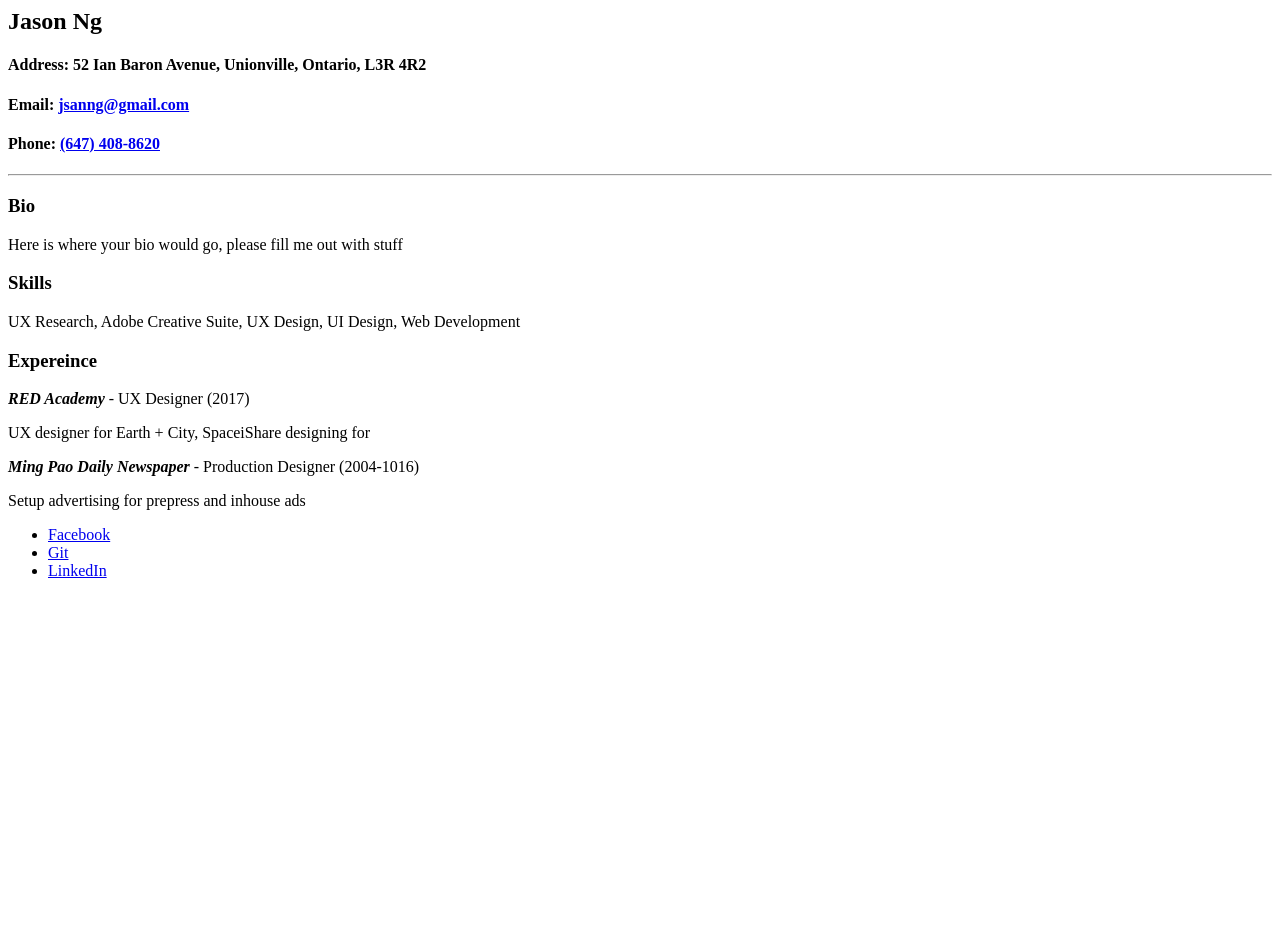
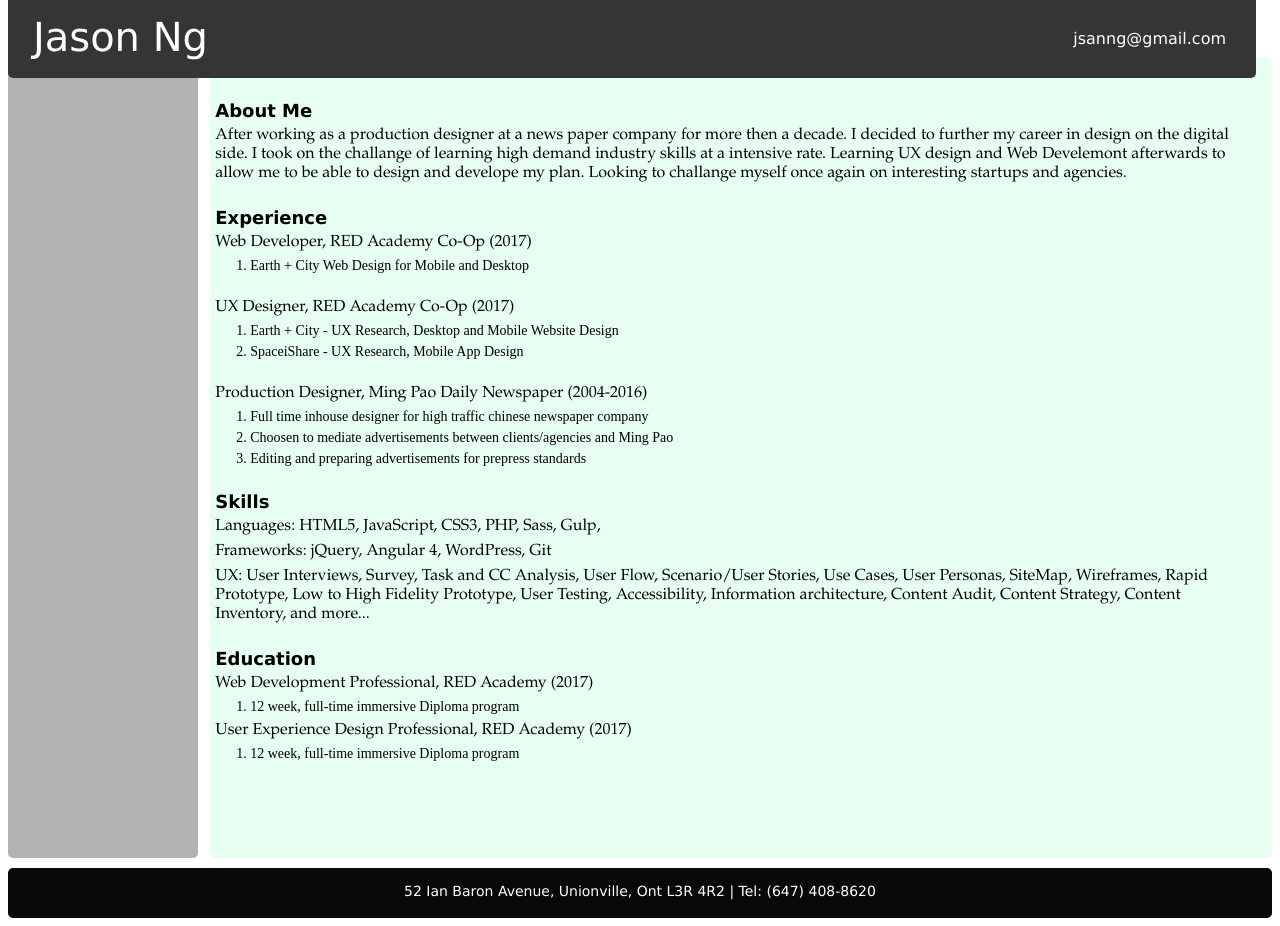
Before and after one commit to j4y88/RA-P0, a plain HTML site: page index.html in a window 1280 px wide. Before the commit the page ends 800 px from the top, so only its background shows below. Drawn offline with Linux system fonts and the light colour scheme.

Commit message:
Update Resume + Add CSS + Clean Up

```diff
--- a/index.html
+++ b/index.html
@@ -1,33 +1,53 @@
+<!DOCTYPE html>
 <html>
-	<head>
-		<title>Jason Ng Resume</title>
-    <link rel="stylesheet" type="text/css" href="style.css">
-	</head>
-	<body>
-    <section id="Intro">
-      <h1>Jason Ng</h1>
-      <h4>Address: 52 Ian Baron Avenue, Unionville, Ontario, L3R 4R2</h4>
-      <h4>Email: <a href="mailto:jsanng@gmail.com">jsanng@gmail.com</a></h4>
-      <h4>Phone: <a href="tel:6474088620">(647) 408-8620</a></h4>
-      <hr>
-    </section>
-	<article id="main">
-    <h3>Bio</h3>
-    <p> Here is where your bio would go, please fill me out with stuff</p>
-    <h3>Skills</h3>
-    <p> UX Research, Adobe Creative Suite, UX Design, UI Design, Web Development</p>
-		<h3>Expereince</h3>
-    <p><i><b>RED Academy</b></i> - UX Designer (2017)</p>
-    <p>UX designer for Earth + City, SpaceiShare designing for</p>
-		<p><i><b>Ming Pao Daily Newspaper</b></i> - Production Designer (2004-1016)</p>
-    <p>Setup advertising for prepress and inhouse ads</p>
-  </article>
-	</body>
-	<footer>
-		<ul>
-      <li><a href="https://www.facebook.com/JSanNg">Facebook</a></li>
-      <li><a href="https://github.com/j4y88/RA-P0">Git</a></li>
-      <li><a href="https://www.linkedin.com/in/jason-ng-67067b36/">LinkedIn</a></li>
-    </ul>
-	</footer>
+  <head>
+    <link type="text/css" rel="stylesheet" href="style.css"/>
+    <title></title>
+  </head>
+  <body>
+    <div id="header">
+      <p id="name">Jason Ng</p>
+      <a href="mailto:jsanng@gmail.com"><p id="email">jsanng@gmail.com</p></a>
+    </div>
+    <div class="left"></div>
+    <div class="right">
+      <br>
+      <h4>About Me</h4>
+      <p>After working as a production designer at a news paper company for more then a decade. I decided to further my career in design on the digital side. I took on the challange of learning high demand industry skills at a intensive rate. Learning UX design and Web Develemont afterwards to allow me to be able to design and develope my plan. Looking to challange myself once again on interesting startups and agencies.</p>
+      <h4>Experience</h4>
+      <p>Web Developer, RED Academy Co-Op (2017)</p>
+      <ul>
+        <li>Earth + City Web Design for Mobile and Desktop</li>
+      </ul>
+      <br>
+       <p>UX Designer, RED Academy Co-Op (2017)</p>
+        <ul>
+          <li>Earth + City - UX Research, Desktop and Mobile Website Design</li>
+          <li>SpaceiShare - UX Research, Mobile App Design</li>
+        </ul>
+      <br>
+       <p>Production Designer, Ming Pao Daily Newspaper (2004-2016)</p>
+        <ul>
+          <li>Full time inhouse designer for high traffic chinese newspaper company</li>
+          <li>Choosen to mediate advertisements between clients/agencies and Ming Pao</li>
+          <li>Editing and preparing advertisements for prepress standards</li>
+        </ul>
+      <h4>Skills</h4>
+      <p>Languages: HTML5, JavaScript, CSS3, PHP, Sass, Gulp,</p>
+      <p>Frameworks: jQuery, Angular 4, WordPress, Git</p>
+      <p>UX: User Interviews, Survey, Task and CC Analysis, User Flow, Scenario/User Stories, Use Cases, User Personas, SiteMap, Wireframes, Rapid Prototype, Low to High Fidelity Prototype, User Testing, Accessibility, Information architecture, Content Audit, Content Strategy, Content Inventory, and more...</p>
+      <h4>Education</h4>
+      <p>Web Development Professional, RED Academy (2017)</p>
+      <ul>
+        <li>12 week, full-time immersive Diploma program</li>
+      </ul>
+      <p>User Experience Design Professional, RED Academy (2017)</p>
+      <ul>
+        <li>12 week, full-time immersive Diploma program</li>
+      </ul>
+    </div>
+    <div id="footer">
+      <p>52 Ian Baron Avenue, Unionville, Ont L3R 4R2 | Tel: (647) 408-8620</p>
+    </div>
+  </body>
 </html>
--- /dev/null
+++ b/style.css
@@ -0,0 +1,102 @@
+/**{border: 0.1px black solid}*/
+
+div {
+	border-radius: 5px;
+}
+
+#header {
+	z-index: 1;
+	position: fixed;
+	width: 97.5%;
+	margin-top: -20px;
+	height: 90px;
+	background-color: #353535;
+	margin-bottom: 10px;
+}
+
+#name {
+	float:left;
+	margin-left: 25px;
+  margin-top: 25px;
+	padding-top: 1px;
+	font-size: 40px;
+	font-family: Verdana, sans-serif;
+	color: #ffffff;
+}
+
+#email{
+	float:right;
+	margin-right: 5px;
+	padding-top: 25px;
+  padding-right: 25px;
+	font-size: 16px;
+	font-family: Verdana, sans-serif;
+	color: #ffffff;
+}
+
+h4 {
+	margin-left: 5px;
+	margin-bottom: 15px;
+  font-size: 18px;
+	font-family: Verdana, sans-serif;
+}
+
+.right p {
+	margin-left: 5px;
+	margin-right: 5px;
+	margin-top: -10px;
+  padding-right: 18px;
+	font-family: Garamond, serif;
+  font-size: 16px;
+	color: #000000;
+}
+
+ul {
+  margin-top:-10px;
+}
+
+li {
+	list-style-type: round;
+  font-size:14px;
+  margin-bottom:5px;
+}
+
+a:hover {
+	font-weight: bold;
+}
+
+.left {
+	position: relative;
+	float: left;
+	margin-top: 50px;
+	width: 15%;
+	height: 800px;
+	background-color: #B2B2B2;
+	margin-bottom: 10px;
+}
+
+.right {
+	position: relative;
+	float: right;
+	margin-top: 50px;
+	width: 84%;
+	height: 800px;
+	background-color: #E6FFF1;
+	margin-bottom: 10px;
+}
+
+#footer {
+	position: relative;
+	height: 50px;
+	background-color: #080808;
+	clear: both;
+	font-family: Verdana, sans-serif;
+	font-size: 14px;
+	text-align: center;
+	color: #ffffff;
+}
+
+#footer p {
+	position: relative;
+	padding-top: 15px;
+}
```
Also changed, not shown: CopyofJASONNGResume.html (deleted, +0 -44 lines), 1 other file.
